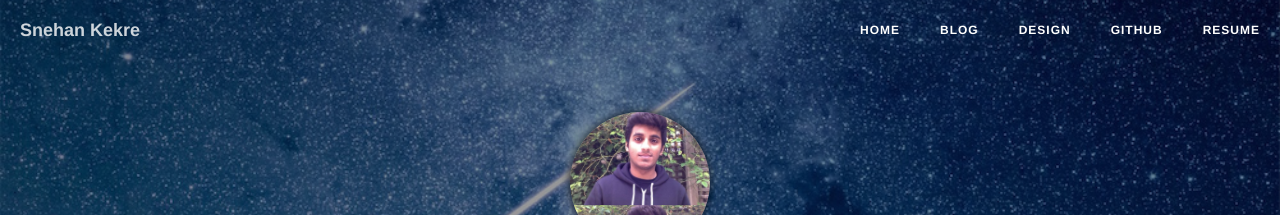
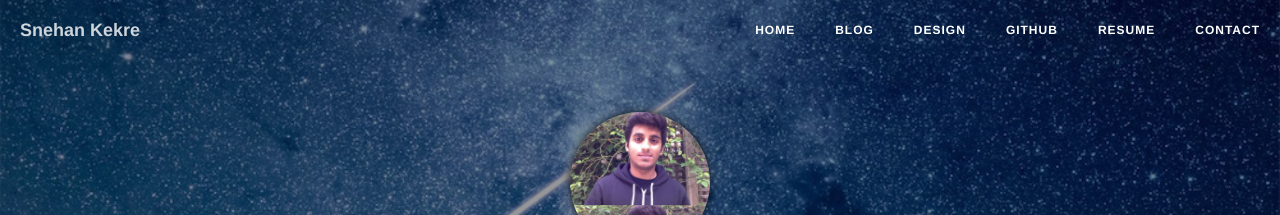
Before and after one commit to snehankekre/snehankekre.github.io, a Jekyll site: the page built from index.md, in a window 1280 px wide. Shown: the top 215 px of the page. Built offline with Jekyll 4.4.1, drawn with Linux system fonts in a browser that asks for light colours.

Commit message:
Update Contact

```diff
--- a/_config.yml
+++ b/_config.yml
@@ -44,6 +44,8 @@ links:
     external: true
   - title : Resume
     url: /resume.pdf
+  - title : Contact
+    url: /contact.html
 
 # http://en.wikipedia.org/wiki/List_of_tz_database_time_zones
 timezone:    America/New_York
```
